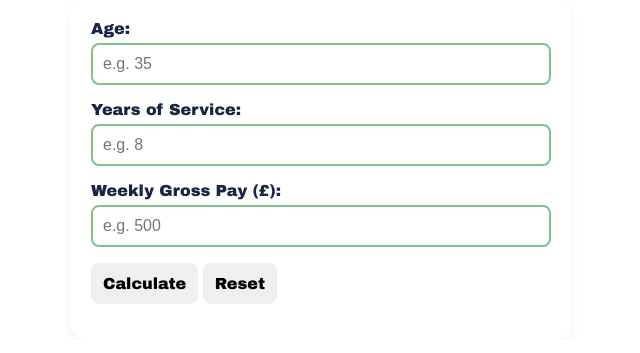
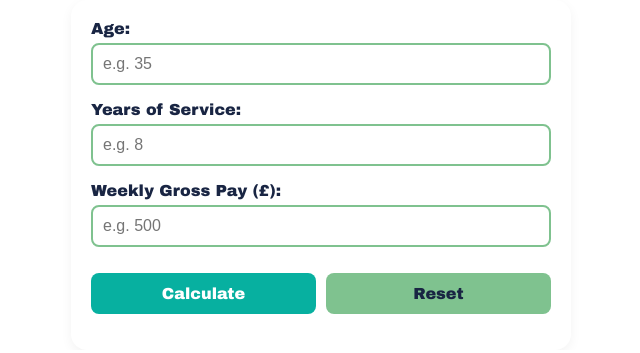
Before and after one commit to Fizzahsaeed1011/Statutory-Calculator, a plain HTML site: page index.html in a window 1280 px wide. Shown: the whole page, without its empty margins (319-959 px from the left). Drawn offline with Linux system fonts and the light colour scheme.

Commit message:
Update index.html

```diff
--- a/index.html
+++ b/index.html
@@ -17,8 +17,11 @@
     <label for="pay">Weekly Gross Pay (£):</label>
     <input type="number" id="pay" min="0" placeholder="e.g. 500" required />
 
-    <button id="calculate-btn">Calculate</button>
-    <button id="reset-btn" type="button">Reset</button>
+    <!-- ✅ Button container for spacing -->
+    <div class="button-group">
+      <button id="calculateBtn">Calculate</button>
+      <button id="resetBtn" type="button">Reset</button>
+    </div>
 
     <p id="result"></p>
   </div>
```
